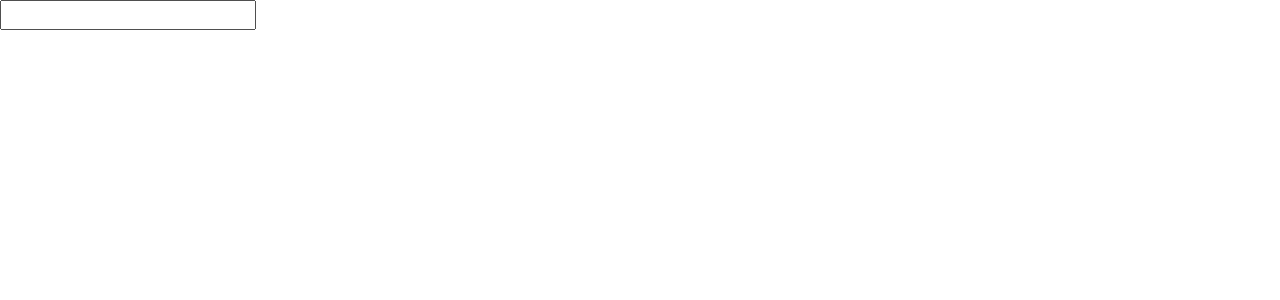
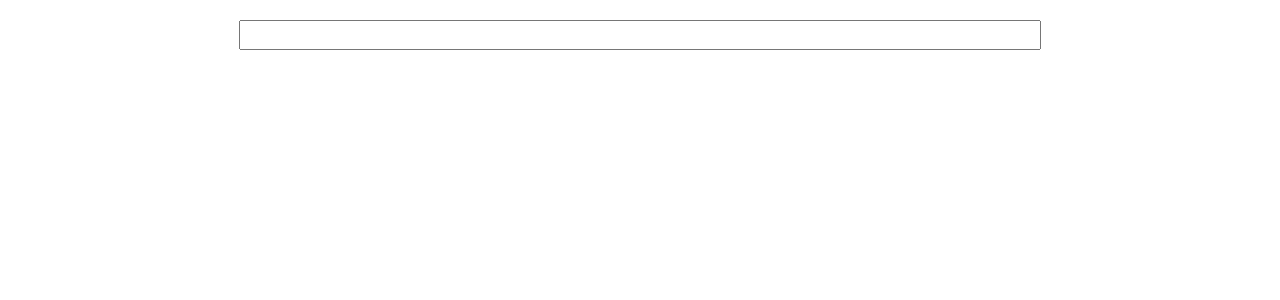
Before and after one commit to liz-peng/vue-player, a Vue app in the folder vue-video-browser/: page / in a window 1280 px wide. Shown: the top 300 px of the page. Built offline with nearby package versions, Linux system fonts and the light colour scheme.

Commit message:
[css] add some styles for SearchBar component

```diff
--- a/vue-video-browser/src/App.vue
+++ b/vue-video-browser/src/App.vue
@@ -1,5 +1,5 @@
 <template>
-	<div>
+	<div class="container">
 		<SearchBar @searchTermChange="onSearchTermChange"></SearchBar>
 		<VideoList :videos="videosList"></VideoList>
 	</div>
--- a/vue-video-browser/src/components/SearchBar.vue
+++ b/vue-video-browser/src/components/SearchBar.vue
@@ -15,6 +15,13 @@ export default {
 };
 </script>
 
-<style>
+<style scoped>
+	input {
+		width: 75%;
+	}
 
+	div {
+		text-align: center;
+		margin: 20px;
+	}
 </style>
```
